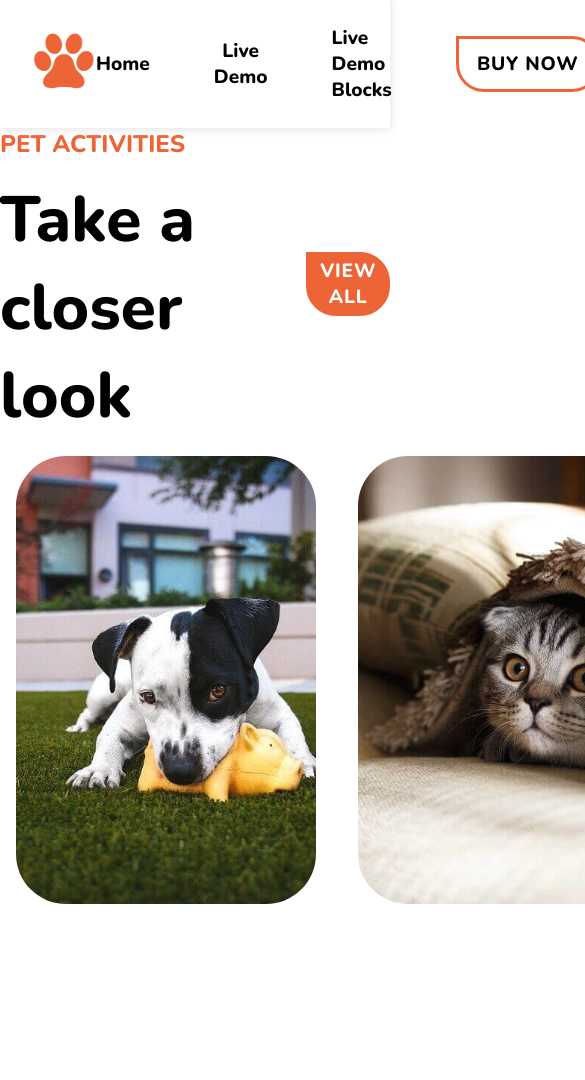
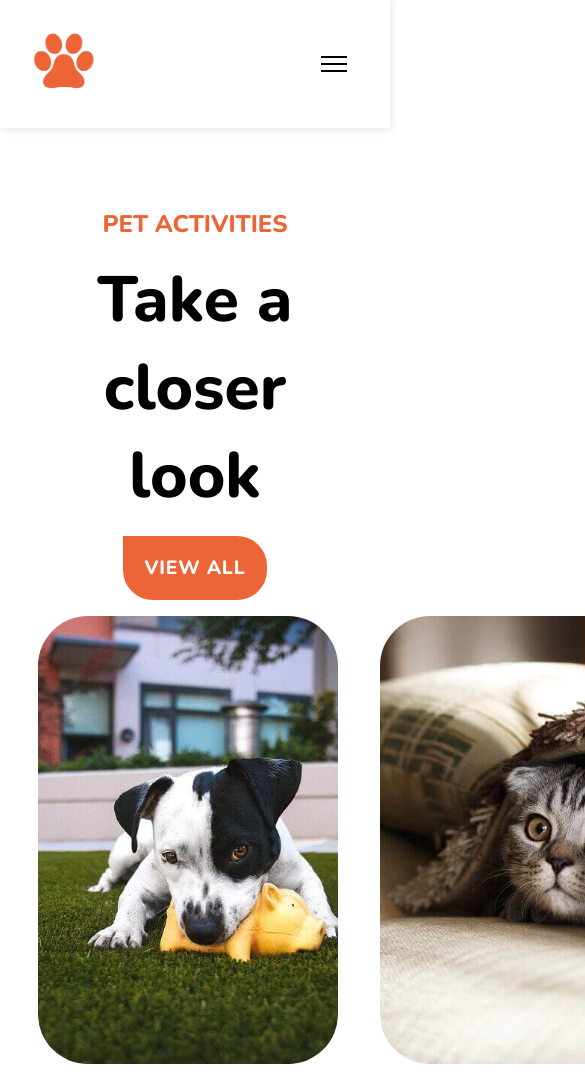
Before and after one commit to joanmontiel4/202204-W2-joan-montiel, a website: page index.html in a window 390 px wide. Shown: the top 1080 px of the page, 585 px wide, since content can reach past the window. Before the commit the page ends 920 px from the top, so only its background shows below. Drawn offline with nearby package versions, Linux system fonts and the light colour scheme.

Commit message:
Add media query hamburguer-btn

```diff
--- a/index.html
+++ b/index.html
@@ -31,6 +31,13 @@
 					<li><a href="#" class="navbar__large demo">Live Demo Blocks</a></li>
 					<li><button class="style__button">Buy Now</button></li>
 				</ul>
+			</nav>
+			<nav class="navbar__small">
+				<button class="navbar__expand-btn">
+					<span></span>
+					<span></span>
+					<span></span>
+				</button>
 			</nav>
 		</header>
 		<main>
--- a/style.css
+++ b/style.css
@@ -14,6 +14,10 @@
 
 .container {
 	font-family: "Nunito", sans-serif;
+}
+
+.navbar__small {
+	display: none;
 }
 
 a {
@@ -127,9 +131,12 @@ a {
 	display: flex;
 	justify-content: space-between;
 	align-items: center;
+	max-width: 1600px;
+	margin: 0 2rem;
 }
 
 h1 {
+	margin-top: 5rem;
 	text-transform: uppercase;
 	font-size: 1.5rem;
 	color: var(--main-color);
@@ -138,6 +145,7 @@ h1 {
 
 h2 {
 	font-size: 4rem;
+	margin-bottom: 1rem;
 }
 
 .main__header button {
@@ -154,8 +162,9 @@ h2 {
 .main__content__img {
 	display: flex;
 	justify-content: space-between;
-	gap: 10px;
-	max-width: 1800px;
+	gap: 0.6rem;
+	max-width: 1600px;
+	margin: 0 1.4rem;
 }
 
 .main__img {
@@ -221,15 +230,45 @@ h4 {
 	text-transform: uppercase;
 }
 
-/*
-Moises
+@media (max-width: 800px) {
+	.main__header {
+		display: flex;
+		flex-direction: column;
+		justify-content: center;
+	}
 
-opacity: 0;
-    height: 100%;
-    width: 100%;
-    border-radius: 50px;
-    display: flex;
-    flex-direction: column;
-    justify-content: center;
-    background-color: #0000008c;
-opactity: 1 */
+	h1,
+	h2,
+	.main__header_title {
+		display: flex;
+		flex-direction: column;
+		justify-content: center;
+		text-align: center;
+	}
+
+	.navbar ul {
+		display: none;
+	}
+
+	.navbar__small {
+		display: block;
+	}
+
+	.navbar__expand-btn {
+		height: 2.5rem;
+		width: 3rem;
+		display: flex;
+		flex-direction: column;
+		justify-content: space-evenly;
+		padding: 0.4rem 0.7rem;
+		background: none;
+		border: none;
+		cursor: pointer;
+	}
+
+	.navbar__expand-btn > span {
+		width: 100%;
+		height: 2px;
+		background-color: black;
+	}
+}
```
